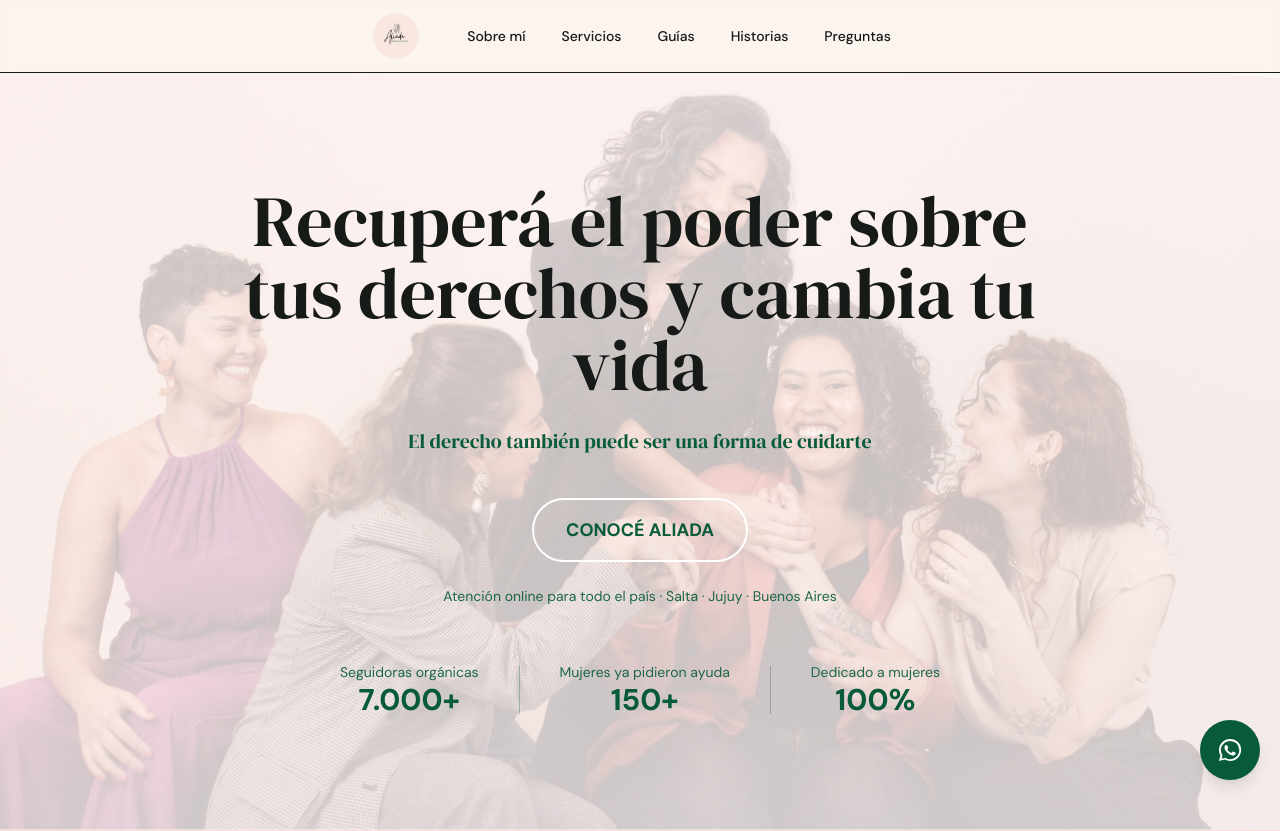
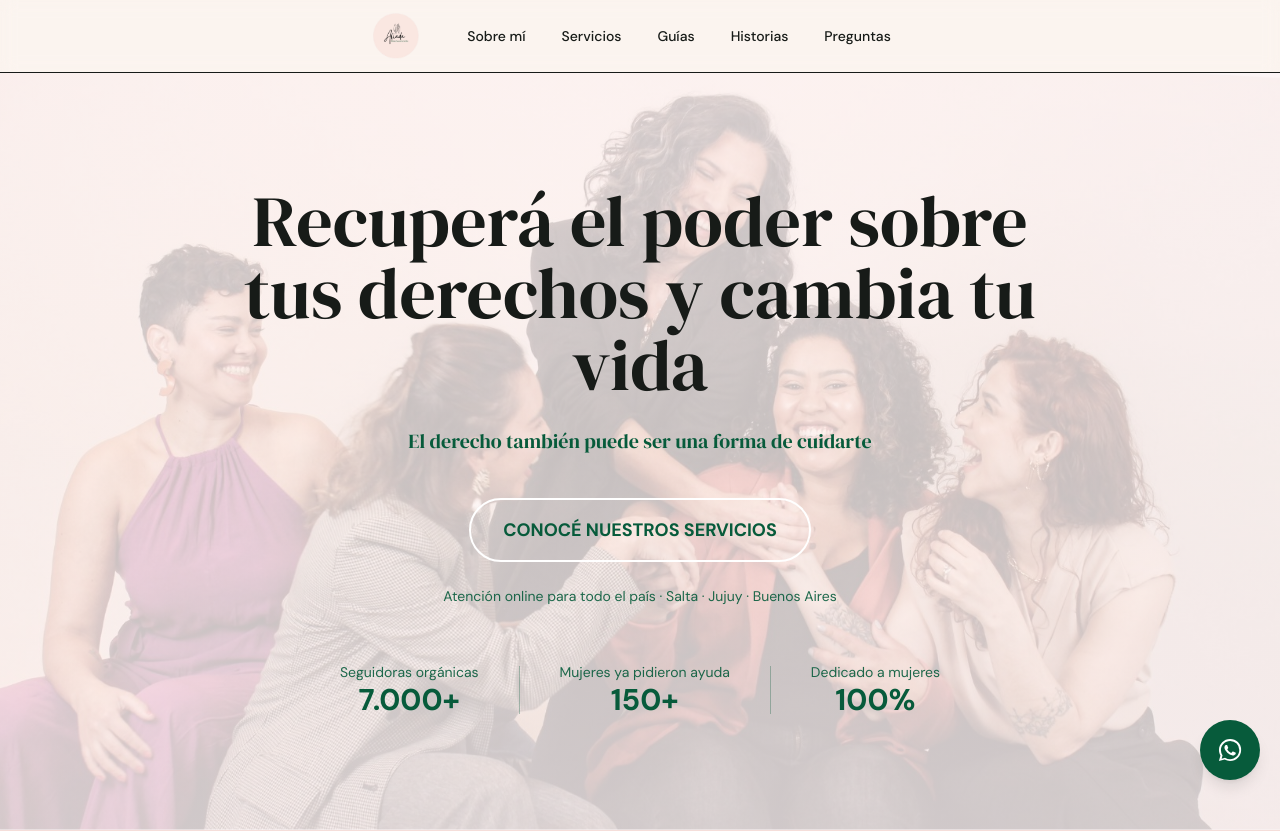
Before and after one commit to aliadalegal/aliada-web, a Next.js app: page / in a window 1280 px wide. Shown: the top 831 px of the page. Built offline with nearby package versions, Linux system fonts and the light colour scheme.

Commit message:
modificacion

```diff
--- a/app/page.tsx
+++ b/app/page.tsx
@@ -86,10 +86,10 @@ export default function Home() {
 
             <div className="mt-10 flex flex-col justify-center gap-4 sm:flex-row">
               <a
-                href="#sobre-mi"
+                href="#encontrar-acompanamiento"
                 className="rounded-full border-2 border-white px-8 py-4 text-lg font-bold text-green-primary transition-all hover:bg-white/10"
               >
-                CONOCÉ ALIADA
+                CONOCÉ NUESTROS SERVICIOS
               </a>
             </div>
 
```
